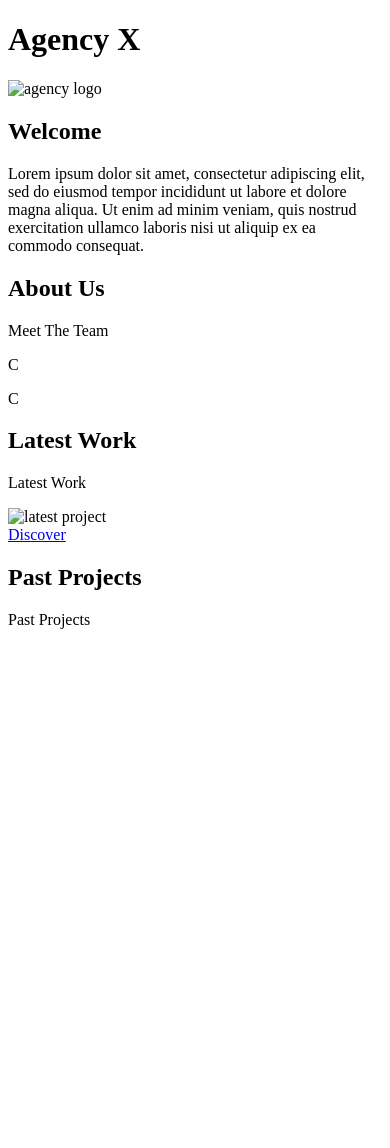
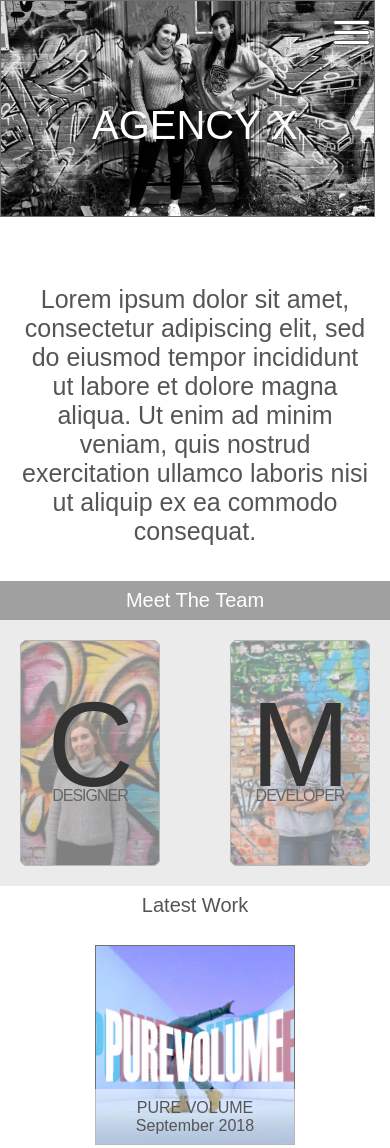
Before and after one commit to mariahalderson/agencyX, a website: page index.html in a window 390 px wide. Shown: the top 1148 px of the page. Before the commit the page ends 844 px from the top, so only its background shows below. Drawn offline with Linux system fonts and the light colour scheme.

Commit message:
started mobile build

```diff
--- a/index.html
+++ b/index.html
@@ -20,8 +20,19 @@
                 <div class="burgerline line3"></div>
             </div>
 
+            <div id="navigation">
+                <nav id="mainNav">
+                    <h2 class="hide">Main Navigation</h2>
+                    <ul>
+                        <li><a href="#">About Us</a></li>
+                        <li><a href="#">Latest Work</a></li>
+                        <li><a href="#">Past Projects</a></li>
+                    </ul>
+                </nav>
+            </div>
+
             <div id="logo">
-                <img src="#" alt="agency logo">
+                <p class="logo-placeholder">AGENCY X</p>
             </div>
 
         </header>
@@ -46,13 +57,36 @@
 
             <div class="sectioncont">
 
-                <div id="cait" class="aboutTile">
-                    <p class= "aboutLetter">C</p>
+                <div id="cait" class="about">
+                    <div class="aboutTile">
+                        <img src="images/caitlin-sm.png" alt="Designer Caitlin">
+
+                        <div class="about-filter">
+                            <p class= "aboutLetter">C</p>
+                            <p>DESIGNER</p>
+                        </div>
+                    </div>
+
+                    <div id="caitCopy" class="aboutCopy">
+                        <p>Lorem ipsum dolor sit amet, consectetur adipiscing elit, sed do eiusmod tempor incididunt ut labore et dolore magna aliqua. Ut enim ad minim veniam, quis nostrud exercitation ullamco laboris nisi ut aliquip ex ea commodo consequat.</p>
+                    </div>
                 </div>
 
-                <div id="cait" class="aboutTile">
-                        <p class= "aboutLetter">C</p>
-                 </div>
+
+                <div id="mariah" class="about">
+                    <div class="aboutTile">
+                        <img src="images/mariah-sm.png" alt="Developer Mariah">
+
+                        <div class="about-filter">
+                            <p class= "aboutLetter">M</p>
+                            <p>DEVELOPER</p>
+                        </div>
+                    </div>
+
+                    <div id="mariahCopy" class="aboutCopy">
+                        <p>Lorem ipsum dolor sit amet, consectetur adipiscing elit, sed do eiusmod tempor incididunt ut labore et dolore magna aliqua. Ut enim ad minim veniam, quis nostrud exercitation ullamco laboris nisi ut aliquip ex ea commodo consequat.</p>
+                    </div>
+                </div>
 
             </div>
 
@@ -66,8 +100,13 @@
 
             <p class="sectitle">Latest Work</p>
 
-            <div class="latest">
-                <img src="#" alt="latest project">
+            <div class="latestInfo">
+                <img src="images/latest-sm.png" alt="latest project">
+
+                <div class="projInfo">
+                    <p class="infoTitle">PURE VOLUME</p>
+                    <p>September 2018</p>
+                </div>
             </div>
 
             <a href="#" class="button">Discover</a>
@@ -86,6 +125,28 @@
         </section>
 
 
+
+
+        <footer>
+
+            <div id="logo"></div>
+
+            <nav id="footerNav">
+                <h2 class="hide">Footer Navigation</h2>
+
+                <ul>
+                    <li><a href="#">About Us</a></li>
+                    <li><a href="#">Lastest Work</a></li>
+                    <li><a href="#">Past Projects</a></li>
+                </ul>
+
+            </nav>
+
+            <p id="copyright">2018 Agency X</p>
+
+        </footer>
+
+
     </main>
 
 </body>
--- a/sass/_colors.scss
+++ b/sass/_colors.scss
@@ -1,19 +1,20 @@
-$header: #;
-$odd-bckgd: #;
-$header-bckgd: #;
-$section-header: #;
+//background colors
+$odd-bckgd: #EBEBEB;
+$section-header: #A0A0A0;
+$filter: rgba(255, 255, 255, 0.5);
 
 //font info
-$main-font: "whatever font", Arial, sans-serif;
+$main-font: "Oswald", Arial, sans-serif;
+$text-color: #555;
 
 //nav when it gets designed
-$nav-bckgd: #;
-$nav-items: #;
-$hamburger: #;
+$nav-bckgd: linear-gradient(rgba(160, 160, 160, 1), rgba(160,160,160,0));
 
-//font colour for letter overlay
-$about-tile: #;
+//all borders
+$border-radius: 7px;
 
-//images for about us tiles
-$cait-img: images/....;
-$mar-img: images/....;
+//buttons
+$btn-color: #fff;
+$btn-border: 1px solid #555;
+$btn-fontsize: 15px;
+$btn-fontcolor: #A0A0A0;
--- a/sass/main.scss
+++ b/sass/main.scss
@@ -0,0 +1,237 @@
+ @import 'colors';
+
+ *{
+     padding: 0;
+     margin: 0;
+     font-family: $main-font;
+ }
+
+ .hide{
+     display: none;
+ }
+
+section:nth-child(odd){
+    background-color: $odd-bckgd;
+}
+
+.sectioncont{
+    padding: 20px;
+}
+
+.sectitle{
+    font-size: 20px;
+    text-align: center;
+    padding: 8px 0;
+}
+
+.button{
+    background-color: $btn-color;
+    color: $btn-fontcolor;
+    border: $btn-border;
+    border-radius: $border-radius;
+    font-size: $btn-fontsize;
+    padding: 8px 12px;
+    text-decoration: none;
+    text-align: center;
+    text-transform: uppercase;
+}
+
+
+
+ //----------
+ //HEADER
+ //----------
+
+ header{
+     height: 250px;
+     background: url("../images/header-bckgd-sm.png") no-repeat;
+
+     //hamburger button
+     #hamburger{
+         height: 25px;
+         display: flex;
+         flex-direction: column;
+         justify-content: space-between;
+         position: fixed;
+         right: 20px;
+         top: 20px;
+
+         .burgerline{
+            width: 35px;
+            height:3px;
+            border: 0.5px solid #555;
+            background-color: #fff;
+            border-radius: 5px;
+         }
+     }
+
+    //main nav
+     #navigation{
+         display: none;
+     }
+
+     //logo area
+     #logo{
+         margin: auto;
+         width: 75%;
+
+         .logo-placeholder{
+             text-align: center;
+             font-size: 40px;
+             color: #fff;
+             line-height: 250px;
+         }
+     }
+ }
+
+
+
+
+// ----------
+// BUSINESS BLURB
+// ----------
+
+#welcome{
+    padding: 10px 20px;
+
+    p{
+        display: block;
+        padding: 25px 0px;
+        font-size: 25px;
+        color: #555;
+        text-align: center;
+    }
+}
+
+
+
+
+//----------
+//ABOUT US
+//----------
+
+#about{
+
+    .sectionhead{
+        grid-column: 1 / -1;
+        background-color: $section-header;
+
+        .sectitle{
+            color: #fff;
+            text-align: center;
+        }
+    }
+
+    .sectioncont{
+        display: grid;
+        grid-template-columns: 1fr 1fr;
+
+        .about{
+            overflow: hidden;
+            display: grid;
+            grid-template-columns: inherit;
+
+            .aboutTile{
+                grid-column: 1 / -1;
+                grid-row-start: 1;
+                z-index: 2;
+                max-width: 140px;
+                display: grid;
+                overflow: hidden;
+                transition: all 0.4s ease-out;
+
+                .about-filter{
+                    grid-column: 1 / -1;
+                    grid-row-start: 1;
+                    z-index: 3;
+                    width: 100%;
+                    height: 100%;
+                    background-color: $filter;
+                    border-radius: $border-radius;
+                    display: flex;
+                    flex-direction: column;
+                    align-items: center;
+                    justify-content: center;
+                    transition: all 0.4s ease-out;
+
+                    p{
+                        //color: #333;
+                        letter-spacing: -1px;
+                        color: #666;
+                    }
+
+                    .aboutLetter{
+                        font-size: 120px;
+                        color: #333;
+                        line-height: 85px;
+                    }
+                }
+
+                img{
+                    grid-column: 1 / -1;
+                    grid-row-start: 1;
+                    z-index: 2;
+                    z-index: 2;
+                }
+
+            }
+
+            .aboutCopy{
+                grid-column: 1 / -1;
+                grid-row-start: 1;
+                opacity: 0;
+            }
+        }
+
+
+        #cait{
+            grid-column: 1 / 2;
+            grid-row-start: 1;
+
+        }
+
+        #mariah{
+            grid-column: 2 / -1;
+            grid-row-start: 1;
+            justify-items: end;
+        }
+    }
+}
+
+
+
+
+//----------
+//LATEST WORK
+//----------
+
+#latest{
+
+    .sectitle{
+        color: $text-color;
+    }
+
+    .latestInfo{
+        margin: 20px auto;
+        max-width: 200px;
+        display: grid;
+
+        img{
+            grid-column: 1 / -1;
+            grid-row-start: 1;
+        }
+
+        .projInfo{
+            grid-column: 1 / -1;
+            grid-row-start: 1;
+            z-index: 2;
+            align-self: end;
+            text-align: center;
+            padding: 10px 0;
+            background: rgba(255, 255, 255, 0.5);
+            color: $text-color;
+
+        }
+    }
+
+}
```
Also changed, not shown: css/main.css, images/caitlin-sm.png (added), images/header-bckgd-sm.png (added), images/latest-sm.png (added), images/mariah-sm.png (added), images/proj1-sm.png (added), 1 other file.
